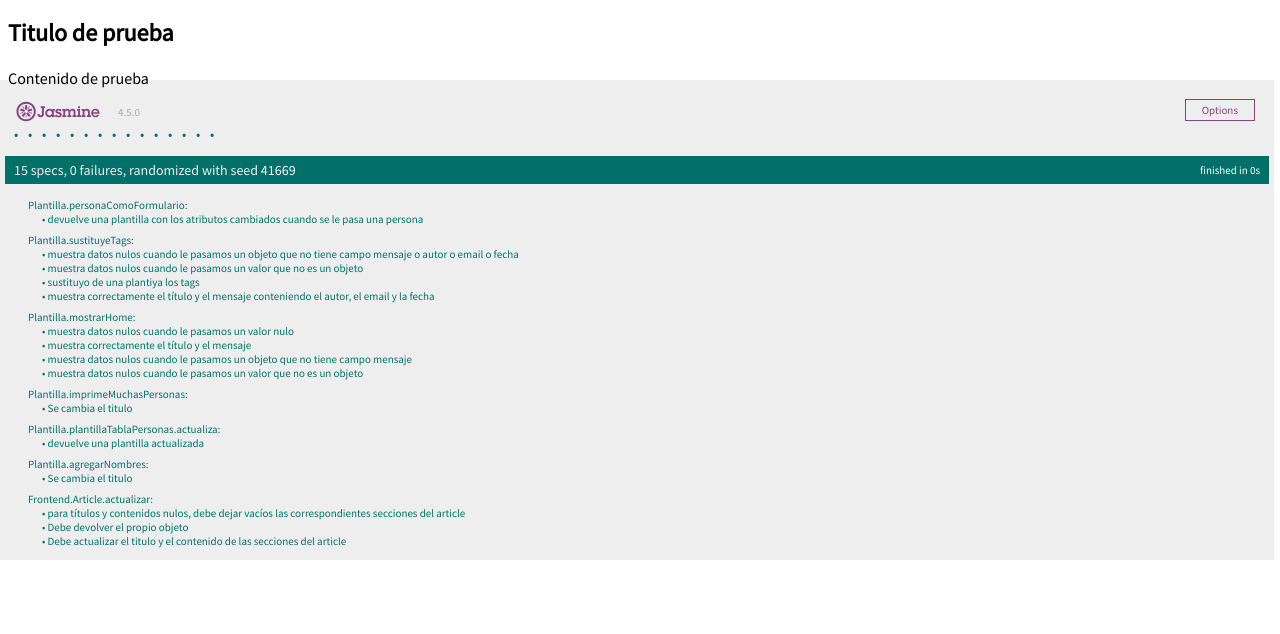
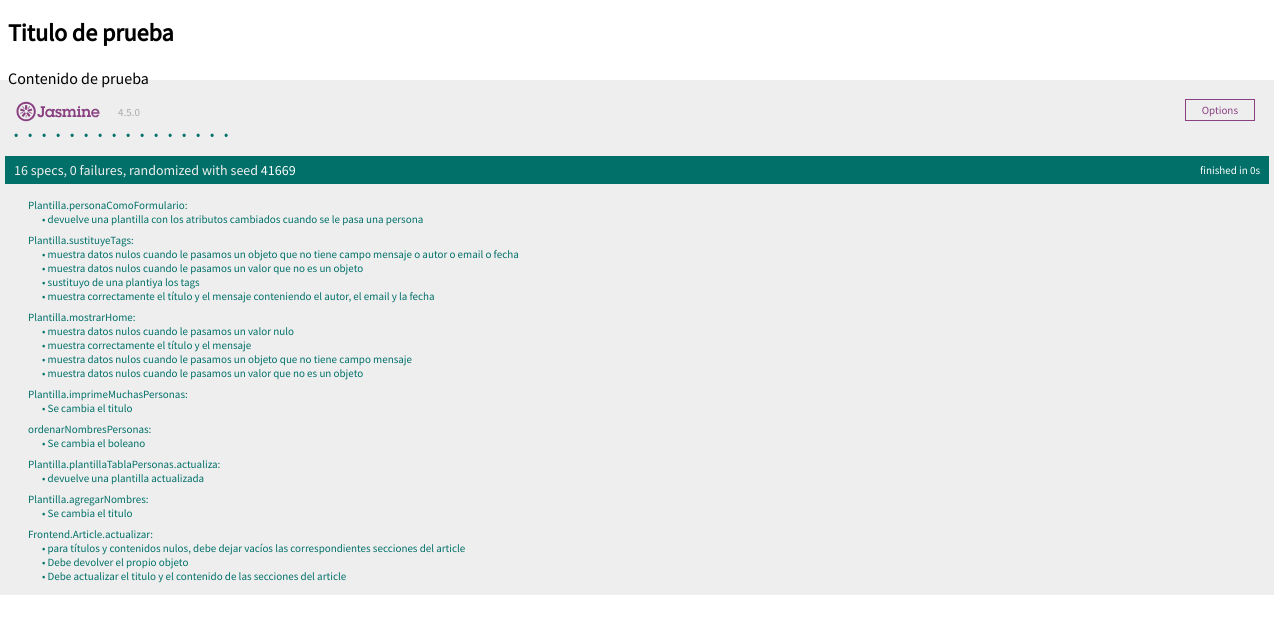
Before and after one commit to UJA-DAGIL-22-23/dagil-2022-2023-practica-3-jmv00037, a website with bundled scripts: page front-end/static-files/index.html in a window 1280 px wide. Shown: the part 126-760 px from the top of the page. Built offline with nearby package versions, Linux system fonts and the light colour scheme; no server answers.

Commit message:
TDD H3 terminado

```diff
--- a/front-end/static-files/css/ms-plantilla.css
+++ b/front-end/static-files/css/ms-plantilla.css
@@ -4,3 +4,12 @@
  * @author Víctor M. Rivas Santos <vrivas@ujaen.es>
  * @date 03-Feb-2023
  */
+
+
+
+ table, th, td {
+    border: 1px solid black;
+}
+th {
+    cursor: pointer;
+}
--- a/front-end/static-files/js/ms-plantilla-spec.js
+++ b/front-end/static-files/js/ms-plantilla-spec.js
@@ -10,6 +10,7 @@
 // Constantes para usar en las pruebas
 const elementoTitulo = document.getElementById(Frontend.ID_SECCION_PRINCIPAL_TITULO)
 const elementoContenido = document.getElementById(Frontend.ID_SECCION_PRINCIPAL_CONTENIDO)
+
 const TITULO_HOME = "Plantilla Home"
 const TITULO_ACERCA_DE = "Plantilla Acerca de"
 const TITULO_LISTADO_PERSONAS = "Listado de personas"
@@ -192,6 +193,14 @@ describe("Plantilla.agregarNombres: ", () =>{
     })
 })
 
+//NO HAGO MAS COMPROBACIONES PORQUE SE LLAMA A UNA FUNCION ASINCRONA Y NO SIEMPRE DA EL MISMO HTML
+describe("ordenarNombresPersonas: ", () =>{
+    Plantilla.ordenarNombresPersonas()
+    it("Se cambia el boleano", ()=>{
+        expect(Plantilla.ordenarNombres).toBeTrue()
+    })
+})
+
 
 /*
 IMPORTANTE
--- a/front-end/static-files/js/ms-plantilla.js
+++ b/front-end/static-files/js/ms-plantilla.js
@@ -10,7 +10,7 @@
 /// Creo el espacio de nombres
 let Plantilla = {};
 
-let ordenarNombres = false;
+Plantilla.ordenarNombres = false;
 
 /// Plantilla para poner los datos de varias personas dentro de una tabla
 Plantilla.plantillaTablaPersonas = {}
@@ -39,12 +39,12 @@ Plantilla.plantillaSoloNombres = {}
 
 // Cabecera de tabla con solo nombres
 Plantilla.plantillaSoloNombres.cabecera = `
-<button onClick="ordenarNombresPersonas()" > Ordenar </button>
+<button id="boton" onClick="Plantilla.ordenarNombresPersonas()" > Ordenar </button>
 <table width="100%" class="listado-personas">
 <thead>
     <th width="20%">Nombre</th>
 </thead>
-<tbody>
+<tbody id="data">
 `
 
 // cuerpo de tabla con solo nombres
@@ -66,7 +66,7 @@ Plantilla.plantillaTablaPersonas.cabecera = `<table width="100%" class="listado-
                         <th width="15%">Derrotas</th>
                         <th width="15%">Categoria</th>
                     </thead>
-                    <tbody>
+                    <tbody id="data">
     `;
 
 // Elemento TR que muestra los datos de una persona
@@ -93,37 +93,8 @@ Plantilla.plantillaTablaPersonas.pie = `        </tbody>
              `;
 
 
-/// Plantilla para poner los datos de una persona en un tabla dentro de un formulario
-Plantilla.plantillaFormularioPersona = {}
 
 
-// Cabecera del formulario
-Plantilla.plantillaFormularioPersona.formulario = `
-<form method='post' action=''>
-    <table width="100%" class="listado-personas">
-        <thead>
-            <th width="10%">Id</th><th width="20%">Nombre</th><th width="20%">Apellidos</th><th width="10%">eMail</th>
-            <th width="15%">Año contratación</th><th width="25%">Acciones</th>
-        </thead>
-        <tbody>
-            <tr title="${Plantilla.plantillaTags.ID}">
-                <td><input type="text" class="form-persona-elemento" disabled id="form-persona-id"
-                        value="${Plantilla.plantillaTags.ID}"
-                        name="id_persona"/></td>
-                <td><input type="text" class="form-persona-elemento editable" disabled
-                        id="form-persona-nombre" required value="${Plantilla.plantillaTags.NOMBRE}"
-                        name="nombre_persona"/></td>
-                <td><input type="text" class="form-persona-elemento editable" disabled
-                        id="form-persona-nombre" required value="${Plantilla.plantillaTags.FECHA}"
-                        name="nombre_persona"/></td>
-                <td><input type="text" class="form-persona-elemento editable" disabled
-                        id="form-persona-nombre" required value="${Plantilla.plantillaTags.TITULOS}"
-                        name="nombre_persona"/></td>
-            </tr>
-        </tbody>
-    </table>
-</form>
-`;
 
 /**
  * Función que descarga la info MS Plantilla al llamar a una de sus rutas
@@ -240,7 +211,7 @@ Plantilla.recuperaUnaPersona = async function (idPersona, callBackFn) {
  * @returns La plantilla del cuerpo de la tabla con los datos actualizados
  */
 Plantilla.sustituyeTags = function (plantilla, persona) {
-    let fecha = [persona.data.fecha_nacimiento.dia,persona.data.fecha_nacimiento.mes,persona.data.fecha_nacimiento.año]
+    let fecha = [persona.data.fecha_nacimiento.dia, persona.data.fecha_nacimiento.mes, persona.data.fecha_nacimiento.año]
     return plantilla
         .replace(new RegExp(Plantilla.plantillaTags.ID, 'g'), persona.ref['@ref'].id)
         .replace(new RegExp(Plantilla.plantillaTags.NOMBRE, 'g'), persona.data.nombre)
@@ -268,7 +239,7 @@ Plantilla.plantillaTablaPersonas.actualiza = function (persona) {
  * @returns Una cadena con la tabla que tiene ya los datos actualizados
  */
 Plantilla.personaComoFormulario = function (persona) {
-    return Plantilla.plantillaFormularioPersona.actualiza( persona );
+    return Plantilla.plantillaFormularioPersona.actualiza(persona);
 }
 
 
@@ -329,8 +300,8 @@ Plantilla.listar = function () {
  */
 Plantilla.agregarNombres = function (vector) {
     // console.log(vector) // Para comprobar lo que hay en vector
-    if(ordenarNombres){
-        vector.sort((a,b) => (a.data.nombre > b.data.nombre) ? 1 : ((b.data.nombre > a.data.nombre) ? -1 : 0))
+    if (Plantilla.ordenarNombres) {
+        vector.sort((a, b) => (a.data.nombre > b.data.nombre) ? 1 : ((b.data.nombre > a.data.nombre) ? -1 : 0))
     }
     // Compongo el contenido que se va a mostrar dentro de la tabla
     let msj = Plantilla.plantillaSoloNombres.cabecera
@@ -348,7 +319,7 @@ Plantilla.mostrarSoloNombres = function () {
     Plantilla.recupera(Plantilla.agregarNombres);
 }
 
-function ordenarNombresPersonas(){
-    ordenarNombres = !ordenarNombres;
+Plantilla.ordenarNombresPersonas = function() {
+    Plantilla.ordenarNombres = !Plantilla.ordenarNombres;
     Plantilla.mostrarSoloNombres();
 }
```
